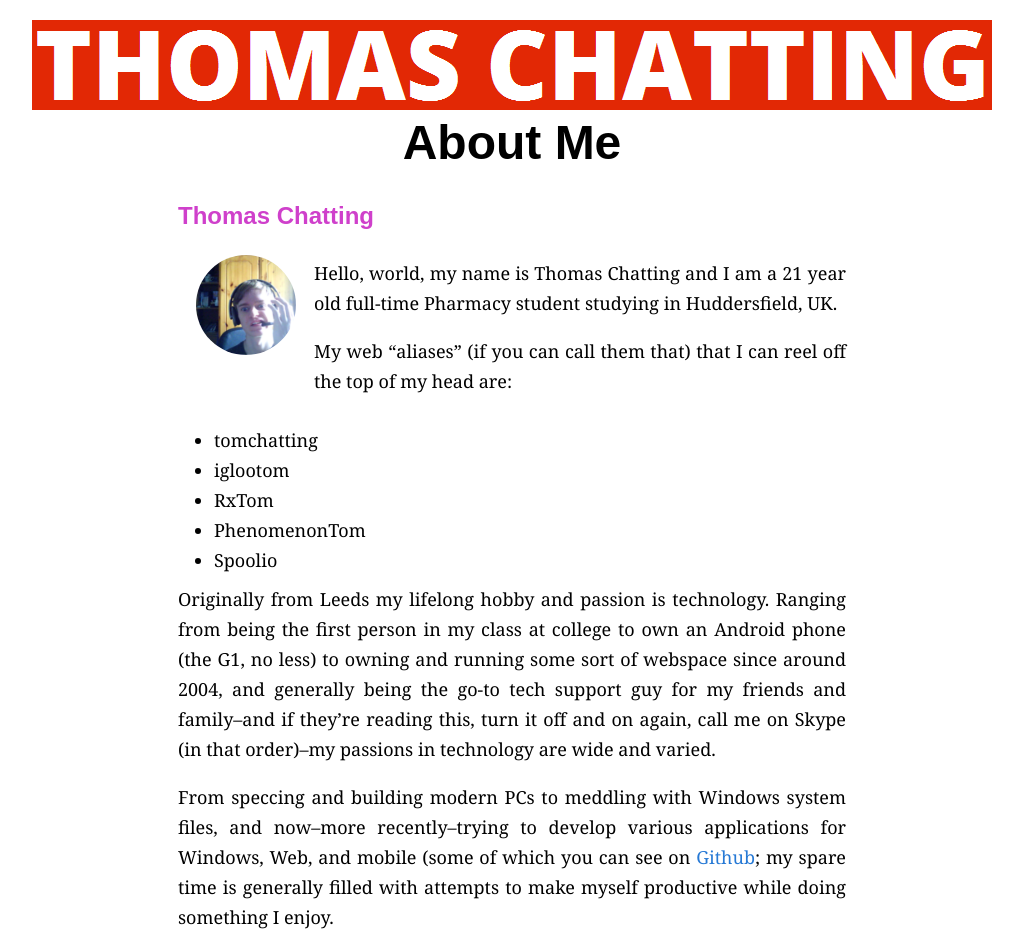
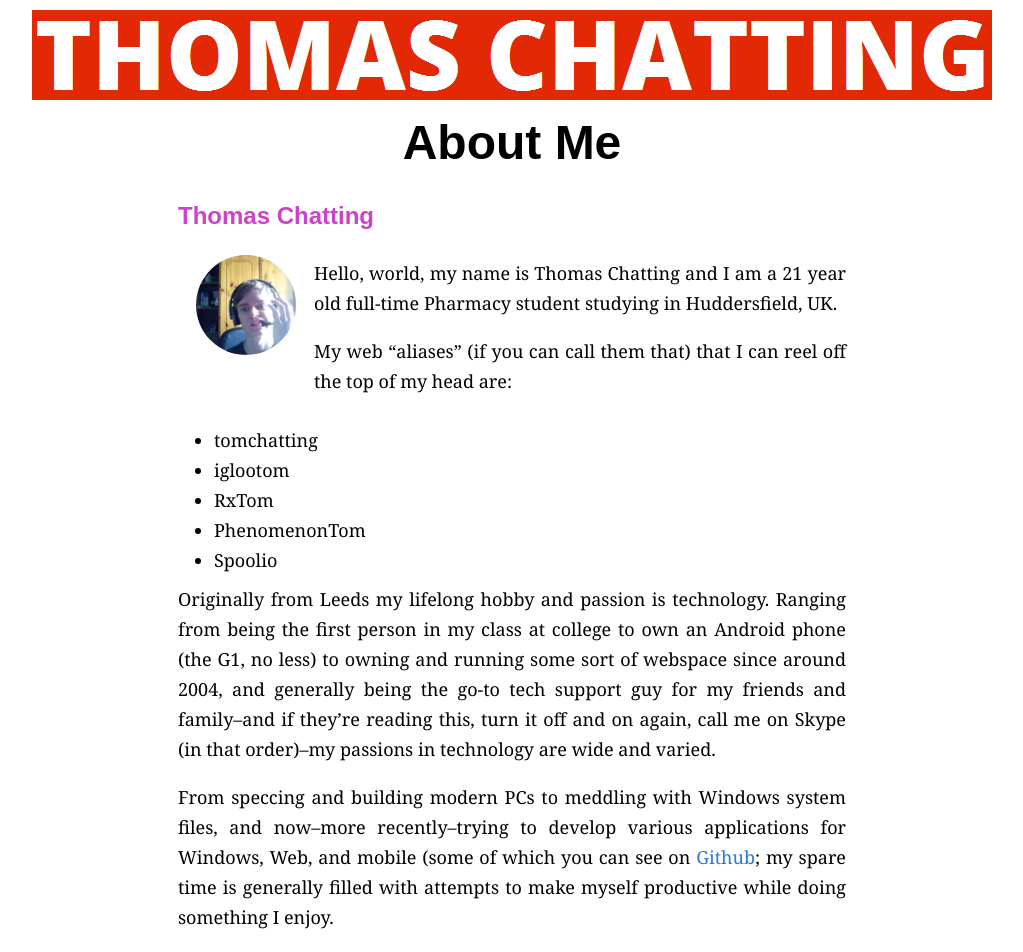
Before and after one commit to tomchatting/tomchatting.github.io, a Jekyll site: the page built from about.markdown, in a window 1280 px wide. Shown: the top 952 px of the page, without its empty margins (128-1151 px from the left). Built offline with Jekyll 4.4.1, drawn with Linux system fonts in a browser that asks for light colours.

Commit message:
Weeeeeeeeewwwwwww

```diff
--- a/css/main.css
+++ b/css/main.css
@@ -82,7 +82,7 @@ header {
     overflow: hidden;
     position: absolute;
     z-index: 100;
-    top: 20px;
+    top: 10px;
     width: 100%;
     text-align: center;
     max-width: 960px;
@@ -93,7 +93,6 @@ header a {
     background-image: url('/img/hero.png');
     display: inline-block;
     background-repeat: no-repeat;
-    background-size: auto;
     text-align: center;
     background-size:100%;
     height: 90px;
```
